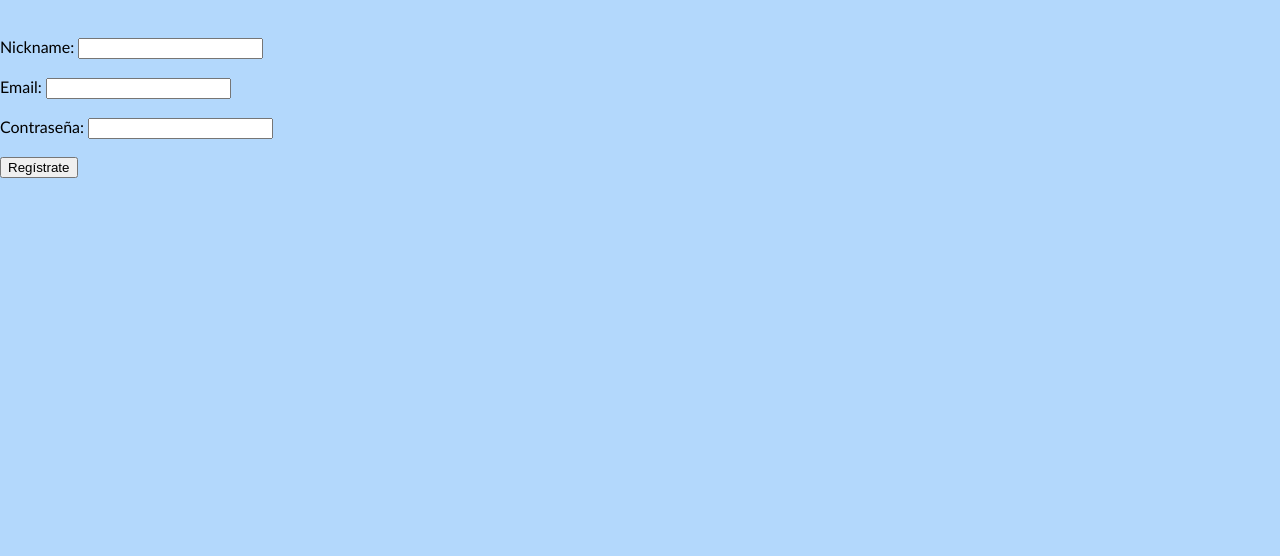
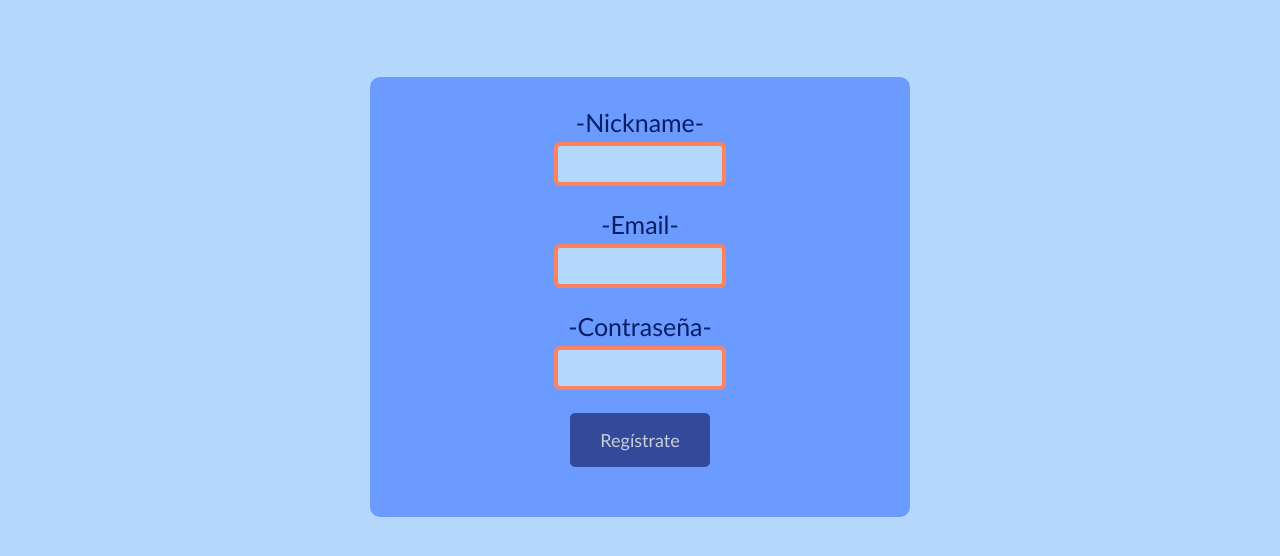
Before and after one commit to EleArtee/TabletopCommunity, a website: page frontend/TTCommunity/www/html/signin.html in a window 1280 px wide. Shown: the part 50-606 px from the top of the page. Drawn offline with Linux system fonts and the light colour scheme.

Commit message:
edit: light signing change

```diff
--- a/frontend/TTCommunity/www/html/signin.html
+++ b/frontend/TTCommunity/www/html/signin.html
@@ -3,7 +3,7 @@
 <head>
     <meta charset="UTF-8">
     <meta name="viewport" content="width=device-width, initial-scale=1.0">
-    <link rel="stylesheet" href="../css/index.css">
+    <link rel="stylesheet" href="../css/loginsigin.css">
     <title>Regístrate</title>
 </head>
 <body>
@@ -21,13 +21,13 @@
      </header>
      <main>
         <form action="">
-            <label class="text" for="fnick">Nickname:</label>
-            <input class="inputext" type="text" id="fnick" name="fnick"><br><br>
-            <label class="text" for="femail">Email:</label>
-            <input class="inputext" type="text" id="femail" name="femail"><br><br>
-            <label class="text" for="fpassw">Contraseña:</label>
-            <input class="inputext" type="password" id="fpassw" name="fpassw"><br><br>
-            <input type="submit" value="Regístrate">
+            <label class="text" for="fnick">-Nickname-</label><br>
+            <input class="inputext text" type="text" id="fnick" name="fnick"><br><br>
+            <label class="text" for="femail">-Email-</label><br>
+            <input class="inputext text" type="text" id="femail" name="femail"><br><br>
+            <label class="text" for="fpassw">-Contraseña-</label><br>
+            <input class="inputext text" type="password" id="fpassw" name="fpassw"><br><br>
+            <input class="text" type="submit" value="Regístrate">
           </form>
      </main>
 </body>
```
